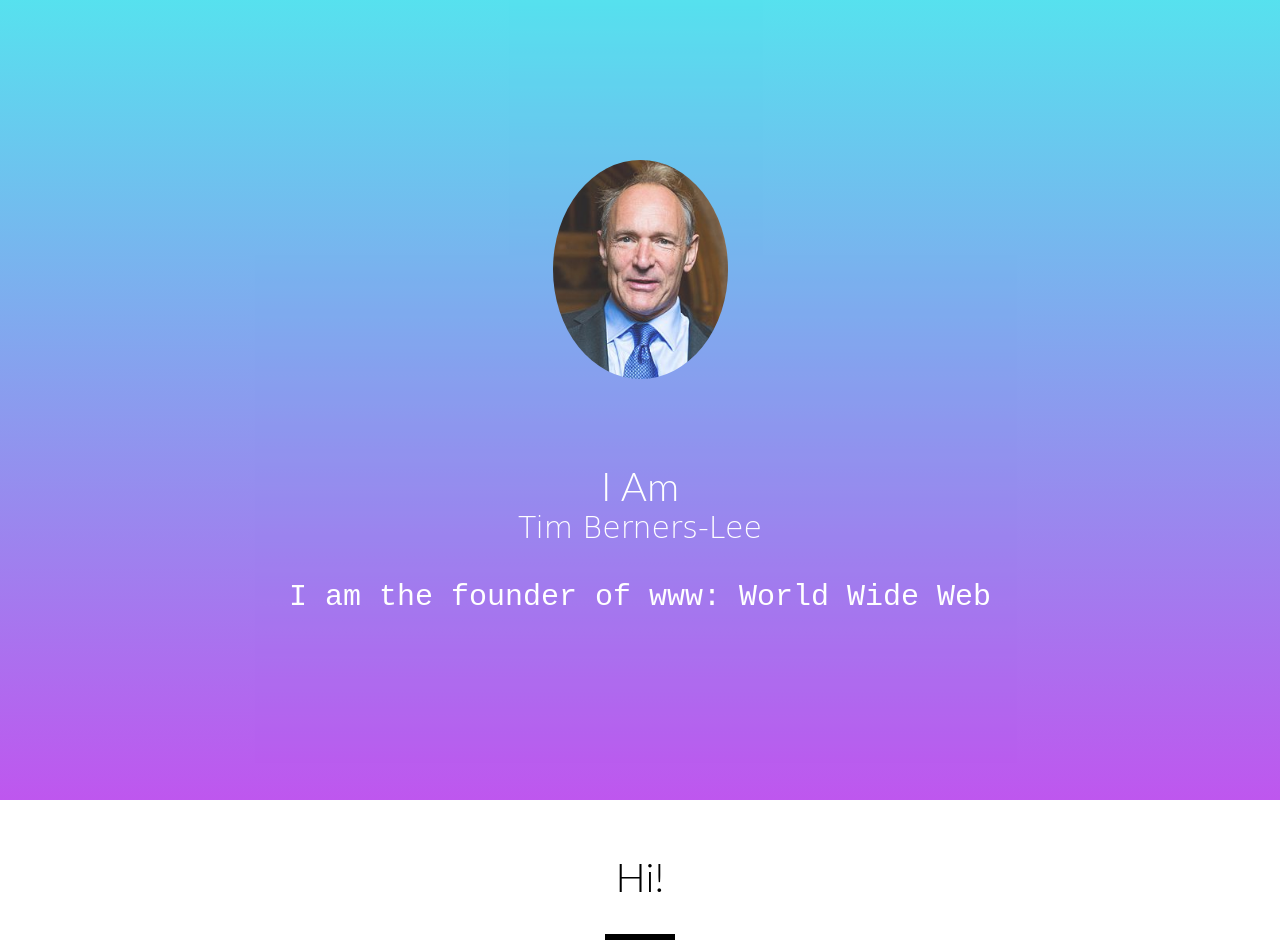
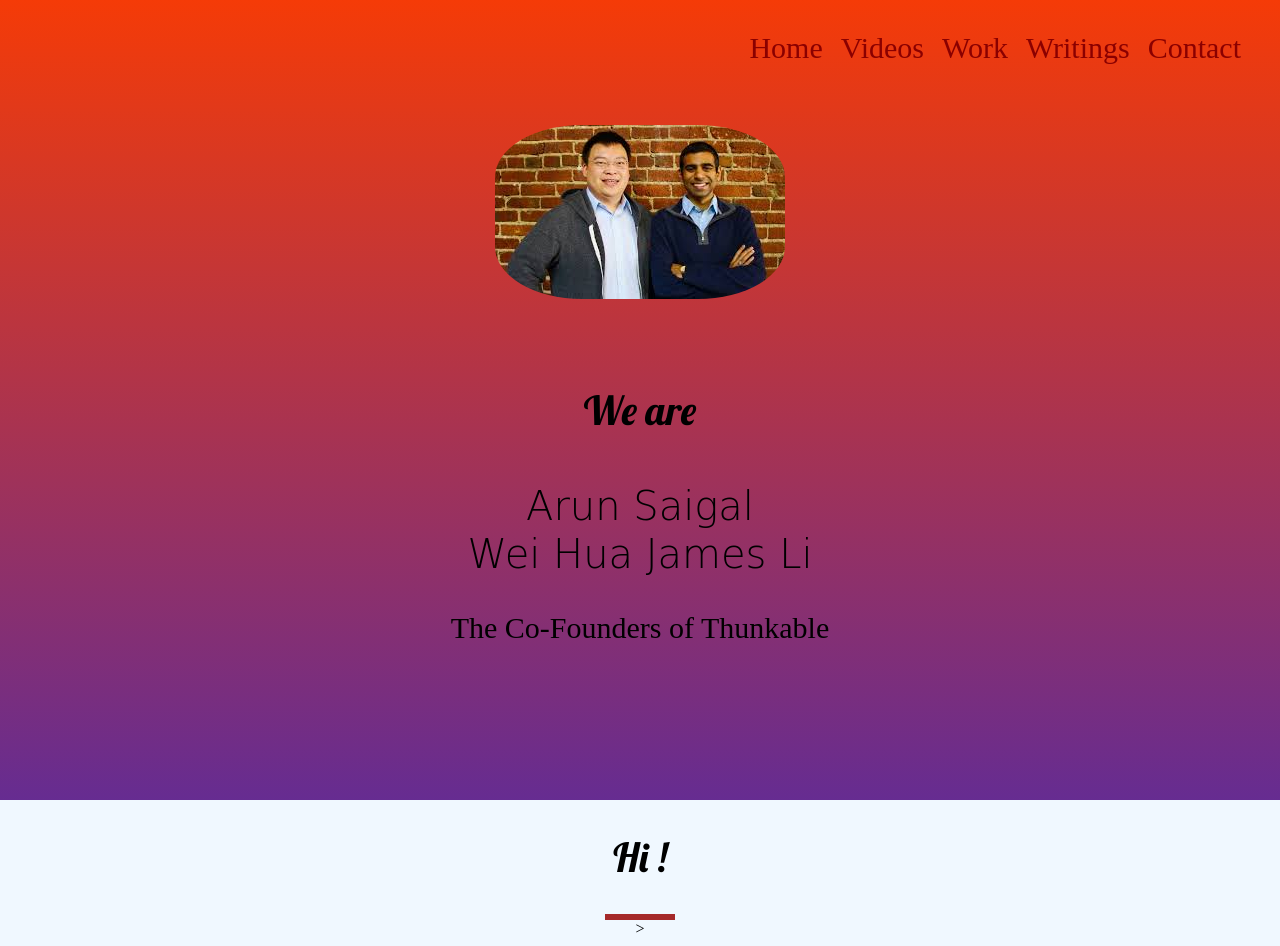
Before and after one commit to gchowdhary/myBlog, a plain HTML site: page index.html in a window 1280 px wide. Shown: the top 946 px of the page. Drawn offline with Linux system fonts and the light colour scheme; a web font is replaced by a local one.

Commit message:
Add files via upload

```diff
--- a/index.html
+++ b/index.html
@@ -1,34 +1,54 @@
-<html>
+<!DOCTYPE html>
+<html lang="">
+
 <head>
-	<title>Sir Tim Berners-Lee</title>
-	<link rel="stylesheet" href="style.css">
+    <meta charset="utf-8">
+    <meta name="viewport" content="width=device-width, initial-scale=1.0">
+    <title> Thunkable </title>
+    <link rel="stylesheet" href="style.css">
+    <link href="https://fonts.googleapis.com/css2?family=Redressed&display=swap" rel="stylesheet">
+    <link href="https://fonts.googleapis.com/css2?family=Lobster&display=swap" rel="stylesheet">
 </head>
 
 <body>
+    <section class="welcome">
+        <div class="parallax-inner">
+            <ul class="menu">
+                <li class="links">Home</li>
+                <li class="links">Videos</li>
+                <li class="links">Work</li>
+                <li class="links">Writings</li>
+                <li class="links">Contact</li>
+            </ul>
 
-	<section id="welcome">
-		<div id="inner">
-			<img src="stbl.jpg" id="picture" />
-			<h1>I Am <br><span id="name">Tim Berners-Lee</span></h1>
-			<h2> I am the founder of www: World Wide Web</h2>
-		</div>
-	</section>
+            <img src="co-founders.jpg">
+            <h1> We are <br><br>
+                <div id="names"> Arun Saigal <br>
+                    Wei Hua James Li</div>
+            </h1>
+            <h3>The Co-Founders of Thunkable</h3>
+        </div>
 
-	<section id="bio">
-		<h1>Hi!</h1>
-		<div class="line"></div>
-		<p>Tim Berners-Lee is a software engineer who invented the Internet (or the World Wide Web) in 1989 while at CERN, the European Particle Physics Laboratory.
+    </section>
 
-			He is director of the World Wide Web Consortium that he founded and a Professor in the Computer Science Department at the University of Oxford.
+    <section id="bio">
+        <h1> Hi !</h1>
+        <div class="line"></div>>
+        <p>
+            Arun Saigal is an entrepreneur and business executive. He is the co-founder and CEO of Thunkable, a drag-and-drop platform that aims to make it easier for people to create their own apps.
 
-            In 2001 he became a Fellow of the Royal Society and in 2004 he was knighted.,<br>
+            <br>
+            <br>
+            Weihua Li is the Co-Founder and Chief Technical Officer of Thunkable.
 
-            <br>In 1994 Berners-Lee founded the World Wide Web Consortium (W3C) at the Laboratory of Computer Science (LCS) at the Massachusetts Institute of Technology in Boston. It was made up of companies that wanted to work together to create Web standards and also improve the Web. It was quickly agreed that the technology should be free of royalties and patents. Berners-Lee has served as director of this W3C since it was founded.
+            <br>
+            <br>
+            Thunkable enables anyone to create beautiful and powerful mobile apps. On Thunkable, you can build your own apps by dragging and dropping components and connecting them together with blocks. Every app project you create works on both Android and iOS devices.
 
-			In 1995 Microsoft produced the first version of Internet Explorer and this commercial browser created enormous growth in websites and web users.
+        </p>
 
-            The Web was first used for e-commerce in 1997.</p>
-        <div class="line"></div>
-	</section>
+    </section>
 
-</body></html>
+</body>
+
+</html>
--- a/style.css
+++ b/style.css
@@ -1,94 +1,77 @@
 body {
     margin: 0;
-    padding-top: 800px;
+    background-color: aliceblue;
     text-align: center;
 }
 
-#welcome {
-    position: absolute;
-   /*position it at a specified position at top, right, bottom, and left*/
-
-    top: 0;
-    left:0;
-    right:0;
-    bottom: 0;
-
-    height: :800px;
-    /*specifies the height of the content area of an element*/
-
-    overflow: hidden;
-    /*The content is clipped and no scrollbars are provided.*/
-
-    display: table;
-    /*specifies the display behavior*/
-
-    color: #FFFFFF;
-    opacity: 0.83; /*alpha */
-    background: linear-gradient(#34dbeb 0%, #b134eb 100%);
-    width: 100%;
-    height: 100%;
-
-    z-index: 9px; /*When elements overlap, z-order determines which one covers the other. An element with a larger z-index generally covers an element with a lower one.*/
+img {
+    width: 175p;
+    margin-bottom: 50px;
+    border-radius: 30%;
 }
 
-/* Image & I Am Tim Berners-Lee I am the founder of www: World Wide Web*/
-#inner {
+.welcome {
+    background: linear-gradient(#f53b07 0%, #662C91 100%);
+    display: table;
+    width: 100%;
+    height: 800px;
+    z-index: 9;
+    }
+.parallax-inner{
     display: table-cell;
     position: relative;
     text-align: center;
     vertical-align: middle;
 }
-
-#picture {
-    width: 175px;
-    margin-bottom: 50px;
-    border-radius: 50%;
-}
-
-/*Tim Berners-Lee*/
-#name {
-    font-size: 30px;
-    font-family: cursive
-}
+h1 {
+    font-size: 40px;
+    font-weight: 300;
+    line-height: 1.2;
+    font-family: 'Lobster', cursive;
 
 
-/*I am the founder of www: World Wide Web*/
-h2 {
+}
+#names{
+    font-family: 'Redressed', cursive;
+}
+h3 {
     font-size: 30px;
-    font-weight: 300;
-    line-height: 1.2;
-    font-family: monospace
-}
-
-
-
-/*section 2*/
-#bio {
-    padding: 20px;
-    text-align: center;
-    font-size: 42px;
-}
-
-/*Hi!*/
-h1 {
-    font-size: 40px;
-    line-height: 1.2; /*pecifies the minimum height of line boxes within the element*/
-    font-family: 'Lato', sans-serif;
     font-weight: 300;
 }
 
-/*line under Hi!*/
 .line {
     height: 6px;
-    background-color: #000;
+    background-color: brown;
     width: 70px;
-    margin: 8px auto; /*brings it to the center - centers the div container horizontally*/
+    margin: 25px;
+    margin: auto;
 }
 
-/*paragraph*/
 p {
     max-width: 450px;
-    margin: 25px auto; /*brings it to the center - centers the div container horizontally*/
-    font-size: 17px;
-    line-height: 1.3;
+    margin: 25px;
+    margin: auto;
+    font-size: 20px;
+    line-height: 1.7;
 }
+
+.menu {
+    list-style: none;
+    position: fixed;
+    top: 10px;
+    right: 30px;
+    cursor: pointer;
+    z-index: 10;
+}
+.links{
+    font-size: 30px;
+    float:left;
+    color:darkred;
+    padding-left: 9px;
+    padding-right: 9px;
+    padding-top: 5px;
+    padding-bottom: 5px;
+}
+.links:hover{
+    background-color: burlywood;
+}
```
Also changed, not shown: Arun Saigal.jpg (added), co-founders.jpg (added).
